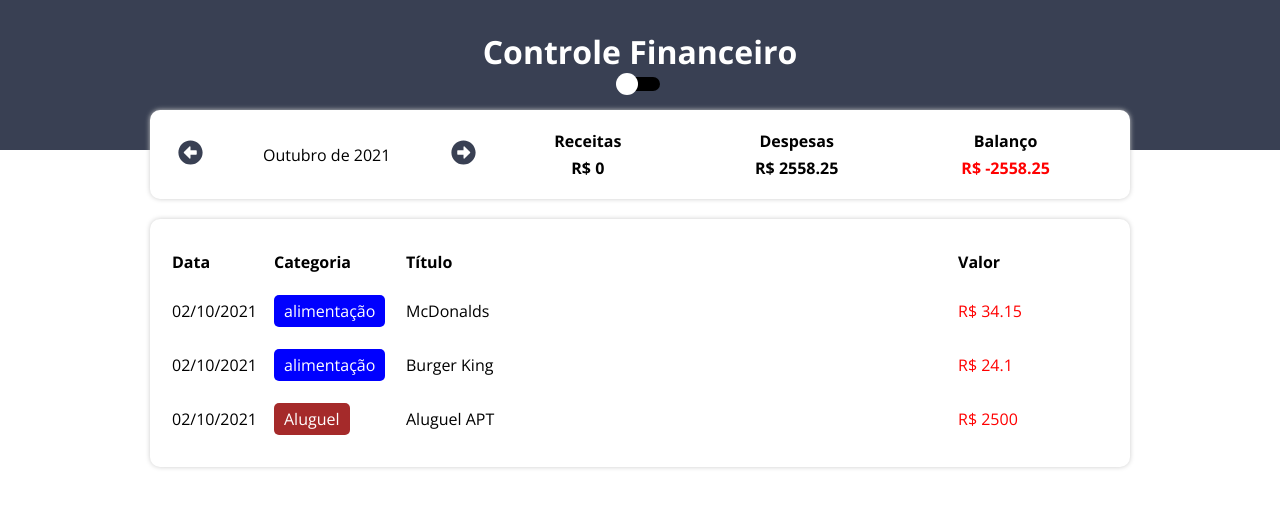
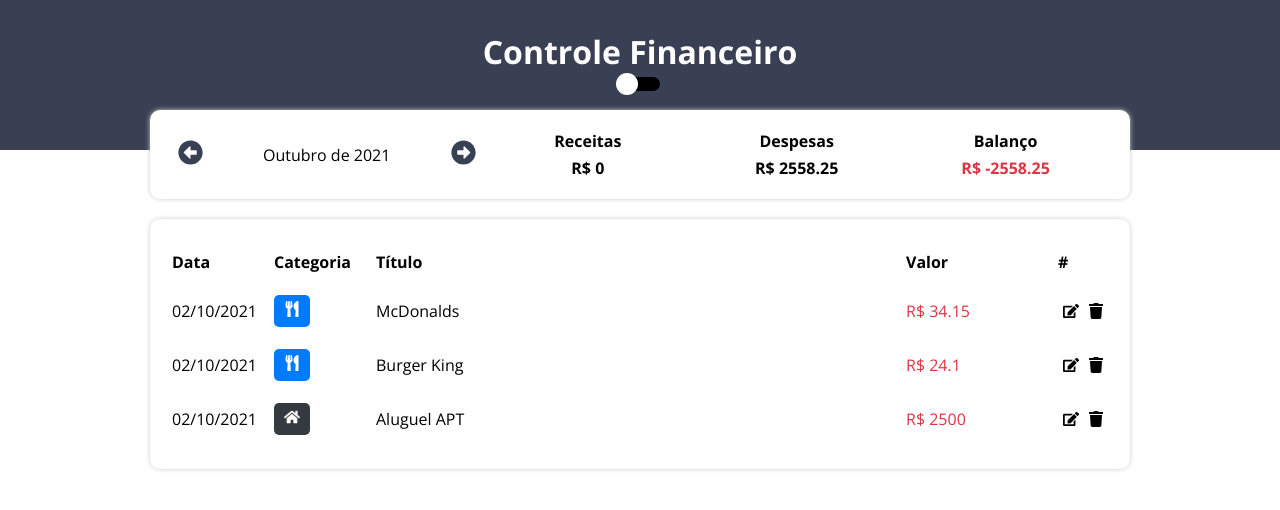
Before and after one commit to FilipePaiva10/D2ControleFinanceiro, a React (Create React App) app: page / in a window 1280 px wide. Shown: the top 510 px of the page. Built offline with nearby package versions, Linux system fonts and the light colour scheme.

Commit message:
Ajustes + Component

```diff
--- a/package.json
+++ b/package.json
@@ -11,10 +11,12 @@
     "@types/node": "^12.20.28",
     "@types/react": "^17.0.28",
     "@types/react-dom": "^17.0.9",
+    "@types/react-tooltip": "^4.2.4",
     "react": "^17.0.2",
     "react-dom": "^17.0.2",
     "react-scripts": "4.0.3",
     "react-switch": "^6.0.0",
+    "react-tooltip": "^4.2.21",
     "styled-components": "^5.3.1",
     "typescript": "^4.4.3",
     "web-vitals": "^1.1.2"
--- a/src/App.tsx
+++ b/src/App.tsx
@@ -17,6 +17,7 @@ import { Item } from "./types/Items";
 import { InfoArea } from "./components/InfoArea";
 import { categories } from "./data/categories";
 import ThemeSwitcher from "./components/ThemeSwitcher";
+import ReactTooltip from "react-tooltip";
 
 
 
@@ -85,6 +86,7 @@ const App = () => {
             list={filteredList}
           />
         </app.Body>
+        <ReactTooltip id="tip-top" place="top" effect="solid" />
       </app.Container>
       <GlobalStyles />
     </ThemeProvider>
--- a/src/components/InfoArea/index.tsx
+++ b/src/components/InfoArea/index.tsx
@@ -54,7 +54,7 @@ export const InfoArea = ({ currentMonth, onChangeMonth, income, expense }: Props
             <C.ResumeArea>
                 <ResumeItem title="Receitas" value={income} />
                 <ResumeItem title="Despesas" value={expense} />
-                <ResumeItem title="Balanço" value={income - expense} color={(income - expense) < 0 ? 'red' : 'green'} />
+                <ResumeItem title="Balanço" value={income - expense} color={(income - expense) < 0 ? '#dc3545' : '#28a745'} />
             </C.ResumeArea>
         </C.Container>
     )
--- a/src/components/TableArea/index.tsx
+++ b/src/components/TableArea/index.tsx
@@ -4,6 +4,7 @@ import * as T from './styled';
 import { TableItem } from "../TableItem";
 
 import { Item } from "../../types/Items";
+import ReactTooltip from "react-tooltip";
 
 type Props = {
     list: Item[];
@@ -15,9 +16,10 @@ export const TableArea = ({ list } : Props ) => {
             <thead>
                 <tr>
                     <T.theadColumn width={100}>Data</T.theadColumn>
-                    <T.theadColumn width={130}>Categoria</T.theadColumn>
+                    <T.theadColumn width={100}>Categoria</T.theadColumn>
                     <T.theadColumn>Título</T.theadColumn>
                     <T.theadColumn width={150}>Valor</T.theadColumn>
+                    <T.theadColumn width={50}>#</T.theadColumn>
                 </tr>
             </thead>
             <tbody>
@@ -25,6 +27,7 @@ export const TableArea = ({ list } : Props ) => {
                    <TableItem key={key}  item={item} />
                 ))}
             </tbody>
+            <ReactTooltip id="tip-top" place="top" effect="solid" />
         </T.table>
     );
 }
--- a/src/components/TableItem/index.tsx
+++ b/src/components/TableItem/index.tsx
@@ -4,27 +4,59 @@ import { Item } from '../../types/Items';
 import { formatDate } from '../../helpers/dateFilter';
 import { categories } from '../../data/categories';
 
+import { FaEdit } from "@react-icons/all-files/fa/FaEdit";
+import { FaTrash } from "@react-icons/all-files/fa/FaTrash";
+
+import { FaUtensils } from "@react-icons/all-files/fa/FaUtensils";
+import { FaHandHoldingUsd } from "@react-icons/all-files/fa/FaHandHoldingUsd";
+import { FaHome } from "@react-icons/all-files/fa/FaHome";
+
+
+
 type Props = {
     item: Item
 }
 
 export const TableItem = ({ item }: Props) => {
+
+    const SetIcon = (category: string) => {
+        switch (category) {
+            case 'alimentação':
+                return <FaUtensils/>
+                break;
+            case 'Aluguel':
+                return <FaHome/>
+            case 'Salário':
+                return <FaHandHoldingUsd/>
+            default:
+                break;
+        }
+    }
+
     return (
         <C.TableLine>
             <C.TableColumn>{formatDate(item.date)}</C.TableColumn>
             <C.TableColumn>
                 <C.Category
+                    data-tip="TESTE"
+                    data-for="tip-top"
                     bgcolor={categories[item.category].color}
                 >
-                    {categories[item.category].title}
+                    {SetIcon(categories[item.category].title)}
                 </C.Category>
             </C.TableColumn>
             <C.TableColumn>{item.title}</C.TableColumn>
             <C.TableColumn>
                 <C.Value
-                    color={categories[item.category].expense ? 'red' : 'green'}
+                    color={categories[item.category].expense ? '#dc3545' : '#28a745'}
                 >
                     R$ {item.value}</C.Value>
+            </C.TableColumn>
+            <C.TableColumn>
+                <C.IconArea>
+                    <FaEdit/>
+                    <FaTrash />
+                </C.IconArea>
             </C.TableColumn>
         </C.TableLine>
     );
--- a/src/components/TableItem/styled.ts
+++ b/src/components/TableItem/styled.ts
@@ -6,7 +6,7 @@ export const TableLine = styled.tr`
 
 export const TableColumn = styled.td`
     padding: 10px 0;
-    color: ${props => props.theme.colors.primary}
+    color: ${props => props.theme.colors.primary};
 `
 
 export const Category = styled.div<{ bgcolor: string }>`
@@ -21,3 +21,20 @@ export const Category = styled.div<{ bgcolor: string }>`
 export const Value = styled.div<{ color: string }>`
     color: ${props => props.color};
 `;
+
+export const IconArea = styled.div`
+    display: flex;
+    justify-content: space-around;
+    align-items: center;
+    height: 30px;
+
+    svg{
+        cursor: pointer;
+        transition: box-shadow ease-in-out 0.8s;
+        background-color: transparent;
+
+        &:hover{
+            box-shadow: 0px 0px 20px rgba(0,0,0,0.7);
+        }
+    }
+`;
--- a/src/data/categories.ts
+++ b/src/data/categories.ts
@@ -1,7 +1,7 @@
 import { Category } from "../types/category"
 
 export const categories: Category = {
-    food : { title: 'alimentação', color: 'blue', expense: true },
-    rent : { title: 'Aluguel', color: 'brown', expense: true },
-    salary : { title: 'Salário', color: 'green', expense: false },
+    food : { title: 'alimentação', color: '#007bff', expense: true },
+    rent : { title: 'Aluguel', color: '#343a40', expense: true },
+    salary : { title: 'Salário', color: '#28a745', expense: false },
 }
--- a/src/index.tsx
+++ b/src/index.tsx
@@ -3,6 +3,7 @@ import ReactDOM from 'react-dom';
 import './index.css';
 import App from './App';
 import reportWebVitals from './reportWebVitals';
+import ReactTooltip from 'react-tooltip';
 
 ReactDOM.render(
   <React.StrictMode>
--- a/src/types/category.ts
+++ b/src/types/category.ts
@@ -1,3 +1,5 @@
+import { Component } from "react";
+
 export type Category = {
     [tag: string]: {
         title: string;
```
Also changed, not shown: src/components/ActionArea/index.tsx (added, +9 -0 lines), src/components/ActionArea/styled.ts (added, +12 -0 lines), 1 other file (tests, documents, lock files or other folders).
